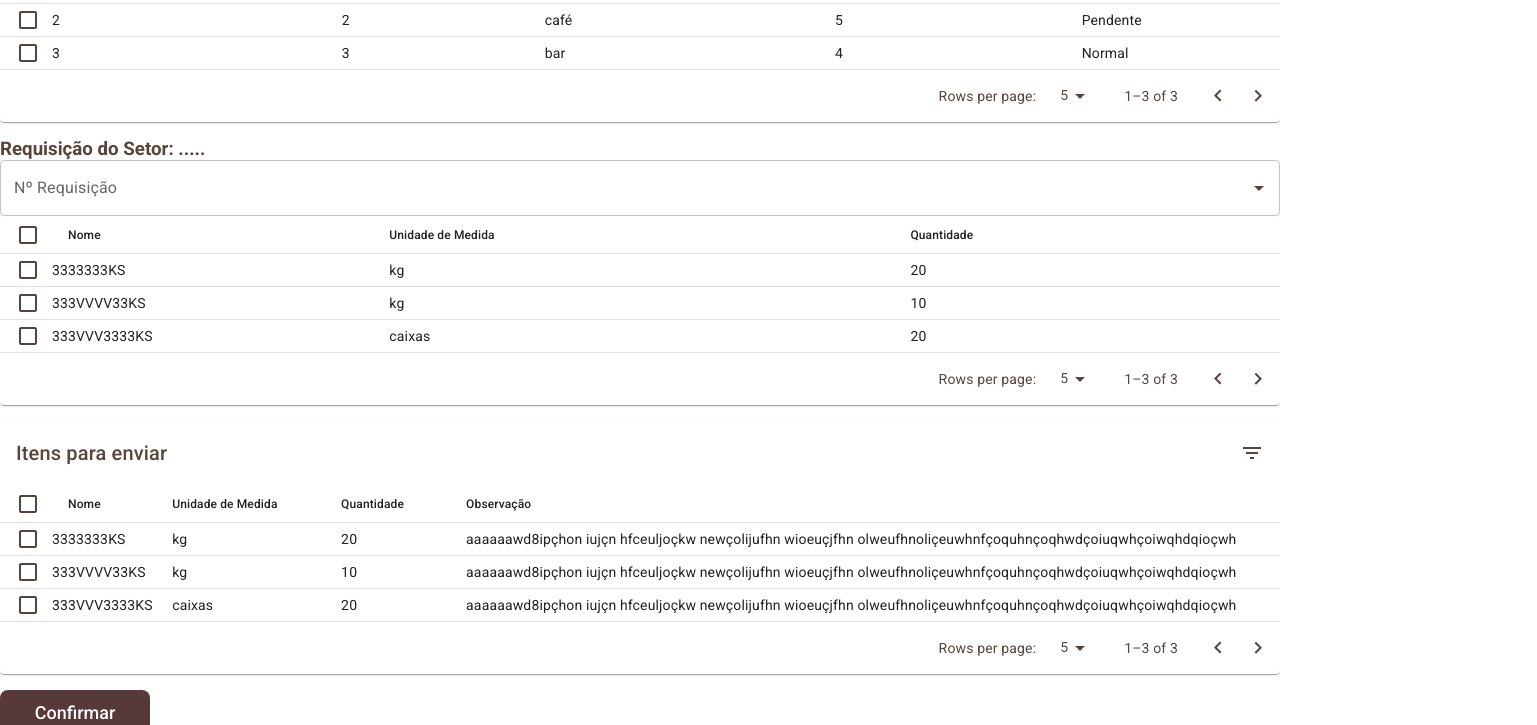
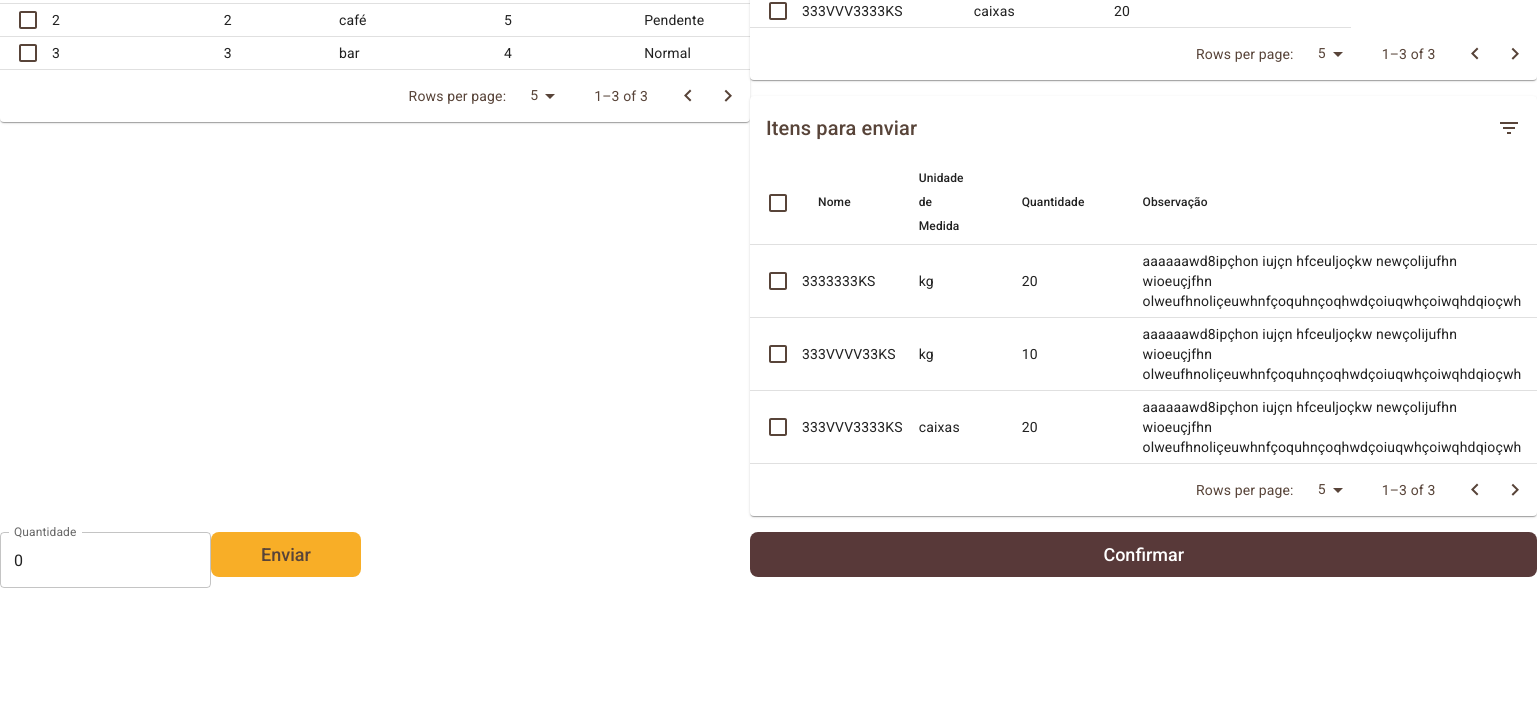
Before and after one commit to RodrigoPereir4/KRSmartReq-FullStack, a Next.js app in the folder frontend/: page /estoque in a window 1280 px wide. Shown: the part 187-912 px from the top of the page, 1537 px wide, since content can reach past the window. After the commit the page ends 800 px from the top, so only its background shows below. Built offline with nearby package versions, Linux system fonts and the light colour scheme.

Commit message:
[FRONTEND STYLE] Pagina de Estoque, grid, botões personalizados agora com width e height.

```diff
--- a/frontend/app/estoque/page.js
+++ b/frontend/app/estoque/page.js
@@ -1,10 +1,13 @@
 'use client'
+
+
 
 import BotaoPersonalizado from "@/components/generics/BotaoPersonalizado";
 import ComboBox from "@/components/MUI/ComboBox";
 import Tabela from "@/components/MUI/Tabela";
 import { TextField } from "@mui/material";
 import { useState } from "react";
+import styled from "styled-components";
 
 const tableHeaderSetores = [
     {
@@ -15,7 +18,7 @@ const tableHeaderSetores = [
       },
       {
           id: 'setor',
-          numeric: false,
+          numeric: true,
           disablePadding: false,
           label: 'Setor',
       },
@@ -35,7 +38,13 @@ const tableHeaderSetores = [
 
 const tableHeaderItens = [
       {
-          id: 'produto',
+          id: 'sku',
+          numeric: false,
+          disablePadding: false,
+          label: 'SKU',
+      },
+      {
+        id: 'nome',
         numeric: false,
         disablePadding: false,
         label: 'Nome',
@@ -80,6 +89,25 @@ const tableHeaderItensEnviar = [
       label: 'Observação',
     },
 ];
+
+const Container = styled.div`
+    display: grid;
+    grid-template-columns: repeat(2, 1fr);
+    grid-template-rows: 1fr 60px;
+`
+
+const ContainerSetores = styled.div`
+
+`
+
+const ContainerItens = styled.div`
+
+`
+
+const ContainerItensEnviados = styled.div`
+    display: flex;
+    justify-content: space-between;
+`
 
 export default function Estoque(){
 
@@ -158,6 +186,7 @@ export default function Estoque(){
         },
     ]);
 
+    console.log(rowsItens);
     const [selectedRows, setSelectedRows] = useState([]);
     const [quantidade, setQuantidade] = useState(0);
 
@@ -182,8 +211,8 @@ export default function Estoque(){
     const [activateBodyHamburguer, setActivateBodyHamburguer] = useState(false);
 
     return(
-        <>
-            <div>
+        <Container>
+            <ContainerSetores>
                 <TextField label="Pesquisar"></TextField>
                 <Tabela
                     title="Requisições de Cada Setor"
@@ -194,9 +223,9 @@ export default function Estoque(){
                     visibilityDense={false}
                     activateBodyHamburguer = {activateBodyHamburguer}
                 />
-            </div>
+            </ContainerSetores>
 
-            <div>
+            <ContainerItens>
                 <h3>Requisição do Setor: .....</h3>
                 <ComboBox
                     label="Nº Requisição"
@@ -220,9 +249,9 @@ export default function Estoque(){
                     visibilityDense={false}
                     activateBodyHamburguer = {activateBodyHamburguer}
                 />
-                <BotaoPersonalizado text="Confirmar" color="marrom"/>
-            </div>
+            </ContainerItens>
 
+            <ContainerItensEnviados>
                 <div>
                     <TextField
                         label="Quantidade"
@@ -231,6 +260,8 @@ export default function Estoque(){
                     />
                     <BotaoPersonalizado type="button" text="Enviar" color="amarelo" onClick={handleSendItem}/>
                 </div>
-        </>
+            </ContainerItensEnviados>
+            <BotaoPersonalizado width="100%" text="Confirmar" color="marrom"/>
+        </Container>
     );
 }
--- a/frontend/components/generics/BotaoPersonalizado.js
+++ b/frontend/components/generics/BotaoPersonalizado.js
@@ -1,8 +1,8 @@
 import styled from "styled-components";
 
 const Botao = styled.button`
-    width: 150px;
-    height: 45px;
+    width: ${(props) => props.width || '150px'};
+    height: ${(props) => props.height || '45px'};
     background-color:${(props) => (props.color === "amarelo" ? "#F8AE27" : props.color === "marrom" ? "#583939" : "#FF2600")};
     color: ${(props) => (props.color !== "amarelo" ? "#ffffff" : props.color === "marrom" ? "#F8AE27" : "#584439")};
 
@@ -20,7 +20,8 @@ const Botao = styled.button`
 `
 
 export default function BotaoPersonalizado(props){
+    console.log(props.width);
     return(
-        <Botao type={props.type} onClick={props.onClick} color={props.color}>{props.text}</Botao>
+        <Botao width={props.width} height={props.height} type={props.type} onClick={props.onClick} color={props.color}>{props.text}</Botao>
     );
 }
```
Lines whose indentation alone changed are shown as unchanged.
